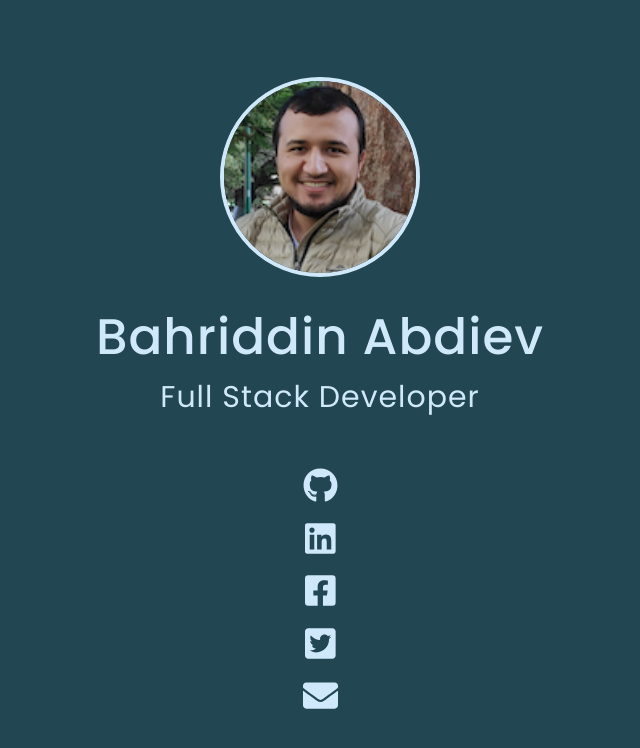
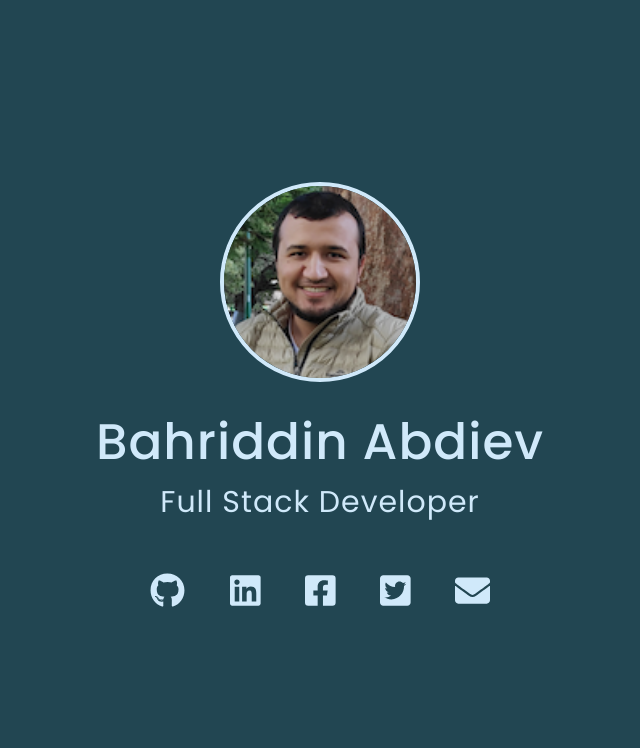
Before and after one commit to bahriddin/bahriddin.github.io, a plain HTML site: page index.html in a window 1280 px wide. Shown: the whole page, without its empty margins (320-960 px from the left). Drawn offline with nearby package versions, Linux system fonts and the light colour scheme.

Commit message:
Make social icons horizontal

```diff
--- a/index.html
+++ b/index.html
@@ -45,25 +45,25 @@
         </div>
         <div class="social-icons">
 
-            <div data-aos="flip-left"
-                 data-aos-delay="700">
+            <div data-aos="flip-down"
+                 data-aos-delay="700" class="social-item">
                 <a href="https://github.com/bahriddin"><i class="fab fa-github github"></i></a>
             </div>
 
-            <div data-aos="flip-left"
-                 data-aos-delay="900">
+            <div data-aos="flip-down"
+                 data-aos-delay="900" class="social-item">
                 <a href="https://www.linkedin.com/in/bahriddin-abdiev-874b2277/"><i class="fab fa-linkedin"></i></a>
             </div>
-            <div data-aos="flip-left"
-                 data-aos-delay="1100">
+            <div data-aos="flip-down"
+                 data-aos-delay="1100" class="social-item">
                 <a href="https://www.facebook.com/bahriddin.abdiev"><i class="fab fa-facebook-square"></i></a>
             </div>
-            <div data-aos="flip-left"
-                 data-aos-delay="1300">
+            <div data-aos="flip-down"
+                 data-aos-delay="1300" class="social-item">
                 <a href="https://twitter.com/AbdievBahriddin"><i class="fab fa-twitter-square"></i></a>
             </div>
-            <div data-aos="flip-left"
-                 data-aos-delay="1400">
+            <div data-aos="flip-down"
+                 data-aos-delay="1400" class="social-item">
                 <a href="mailto: bahriddin.abdiev@gmail.com"><i class="fa fa-envelope"></i></a>
             </div>
         </div>
--- a/style.css
+++ b/style.css
@@ -52,5 +52,8 @@ p {
     color: var(--main-color);
     font-size: 35px;
     padding: 0 20px;
-    display: inline;
 }
+
+.social-item {
+    display: inline-block;
+}
```
